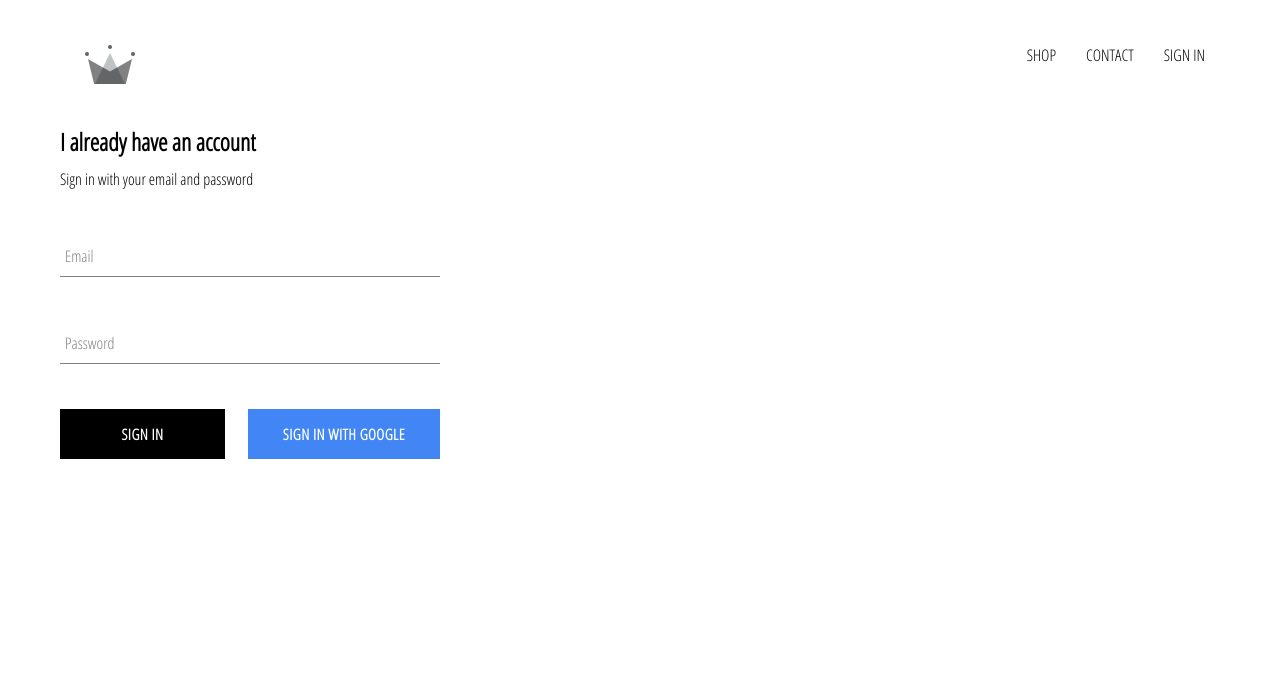
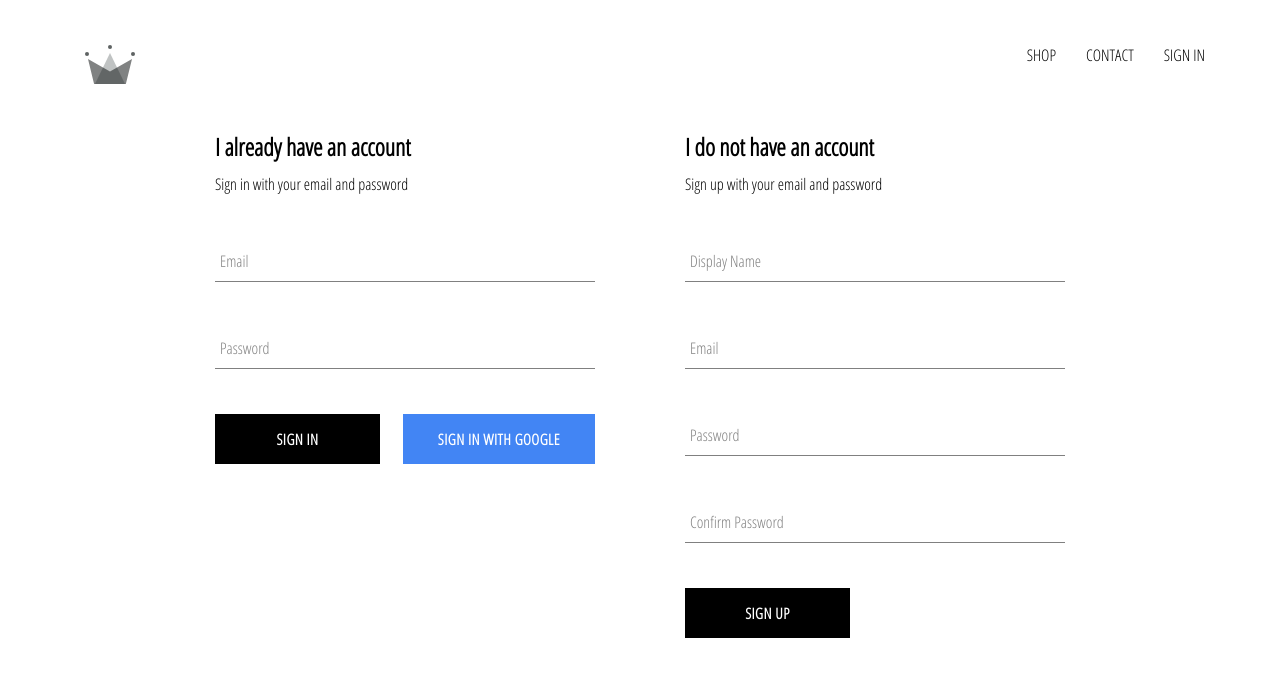
Before and after one commit to insightapps-io/shop, a React (Create React App) app: page /signin in a window 1280 px wide. Shown: the top 676 px of the page. Built offline with nearby package versions, Linux system fonts and the light colour scheme; no server answers.

Commit message:
add signup & signin using email and password with firebase

```diff
--- a/src/App.js
+++ b/src/App.js
@@ -18,7 +18,7 @@ const App = () => {
         const userRef = await createUserProfileDocument(userAuth);
         cleanupSnapShot = userRef.onSnapshot((snapShot) => {
           setCurrentUser({
-            id: snapShot.id,
+            uid: snapShot.id,
             ...snapShot.data(),
           });
         });
@@ -30,6 +30,8 @@ const App = () => {
       cleanupAuth();
     };
   }, []);
+
+  console.log(currentUser);
 
   return (
     <div>
--- a/src/components/FormInput/forminput.component.jsx
+++ b/src/components/FormInput/forminput.component.jsx
@@ -1,18 +1,20 @@
-import React from "react";
-import "./forminput.styles.scss";
+import React from 'react';
+import './forminput.styles.scss';
 
 const FormInput = ({ handleChange, label, ...otherFormInputProps }) => {
   return (
-    <div className="group">
+    <div className='group'>
       <input
-        className="form-input"
+        className='form-input'
         onChange={handleChange}
         {...otherFormInputProps}
       />
       {label ? (
         <label
           className={`${
-            otherFormInputProps.value.length ? "shrink" : ""
+            otherFormInputProps.value && otherFormInputProps.value.length
+              ? 'shrink'
+              : ''
           } form-input-label`}
         >
           {label}
--- a/src/components/SignIn/signin.component.jsx
+++ b/src/components/SignIn/signin.component.jsx
@@ -1,66 +1,66 @@
-import React from 'react';
+import React, { useState } from 'react';
 import './signin.styles.scss';
 
 import FormInput from '../../components/FormInput/forminput.component';
 import CustomButton from '../CustomButton/custombutton.component';
 
-import { signInWithGoogle } from '../../firebase/firebase.utils';
+import { auth, signInWithGoogle } from '../../firebase/firebase.utils';
 
-class SignIn extends React.Component {
-  constructor(props) {
-    super(props);
-
-    this.state = {
-      email: '',
-      password: '',
-    };
-  }
-
-  handleChange = (event) => {
-    const { name, value } = event.target;
-    this.setState({ [name]: value });
-  };
-
-  handleSubmit = (event) => {
-    event.preventDefault();
-
-    this.setState({
+function SignIn() {
+  const [signinData, setSigninData] = useState({
     email: '',
     password: '',
   });
+
+  const handleChange = (event) => {
+    const { name, value } = event.target;
+    setSigninData((prev) => {
+      return { ...prev, [name]: value };
+    });
   };
 
-  render() {
+  const handleSubmit = async (event) => {
+    event.preventDefault();
+    await auth
+      .signInWithEmailAndPassword(signinData.email, signinData.password)
+      .then(() => {
+        setSigninData({
+          email: '',
+          password: '',
+        });
+        alert('Login successfully!');
+      })
+      .catch((e) => {
+        alert(e.message);
+      });
+  };
+
   return (
     <div className='sign-in'>
       <h2 className='title'>I already have an account</h2>
       <span> Sign in with your email and password</span>
-        <form onSubmit={this.handleSubmit}>
+      <form onSubmit={handleSubmit}>
         <FormInput
           name='email'
           type='email'
           label='Email'
-            value={this.state.email}
-            onChange={this.handleChange}
+          value={signinData.email}
+          onChange={handleChange}
           required
         />
         <FormInput
           name='password'
           type='password'
           label='Password'
-            value={this.state.password}
-            onChange={this.handleChange}
+          value={signinData.password}
+          onChange={handleChange}
           required
         />
         <div className='buttons'>
-            <CustomButton type='submit' onClick={this.handleSubmit}>
+          <CustomButton type='submit' onClick={handleSubmit}>
             Sign in
           </CustomButton>
-            <CustomButton
-              type='button'
-              isGoogleSignIn
-              onClick={signInWithGoogle}
-            >
+          <CustomButton type='button' isGoogleSignIn onClick={signInWithGoogle}>
             {' '}
             Sign in with Google{' '}
           </CustomButton>
@@ -69,6 +69,5 @@ class SignIn extends React.Component {
     </div>
   );
 }
-}
 
 export default SignIn;
--- /dev/null
+++ b/src/components/SignUp/signup.component.jsx
@@ -0,0 +1,92 @@
+import React, { useState } from 'react';
+import './signup.styles.scss';
+
+import CustomButton from '../CustomButton/custombutton.component';
+import FormInput from '../FormInput/forminput.component';
+
+import { auth, createUserProfileDocument } from '../../firebase/firebase.utils';
+
+function SignUp() {
+  const [userData, setUserData] = useState({
+    displayName: '',
+    email: '',
+    password: '',
+    confirmPassword: '',
+  });
+
+  const { displayName, email, password, confirmPassword } = userData;
+
+  const handleSubmit = async (e) => {
+    e.preventDefault();
+    try {
+      const { user } = await auth.createUserWithEmailAndPassword(
+        userData.email,
+        userData.password
+      );
+
+      await createUserProfileDocument(user, { displayName });
+
+      setUserData({
+        displayName: '',
+        email: '',
+        password: '',
+        confirmPassword: '',
+      });
+    } catch (e) {
+      alert(e.message);
+    }
+  };
+
+  const handleChange = (e) => {
+    const { name, value } = e.target;
+    setUserData((prevState) => {
+      return { ...prevState, [name]: value };
+    });
+  };
+
+  return (
+    <div className='sign-up'>
+      <h2 className='title'>I do not have an account</h2>
+      <span>Sign up with your email and password</span>
+      <form className='sign-up-form' onSubmit={handleSubmit}>
+        <FormInput
+          type='text'
+          name='displayName'
+          value={displayName}
+          onChange={handleChange}
+          label='Display Name'
+          required
+        />
+        <FormInput
+          type='email'
+          name='email'
+          value={email}
+          onChange={handleChange}
+          label='Email'
+          required
+        />
+        <FormInput
+          type='password'
+          name='password'
+          value={password}
+          onChange={handleChange}
+          label='Password'
+          required
+        />
+        <FormInput
+          type='password'
+          name='confirmPassword'
+          value={confirmPassword}
+          onChange={handleChange}
+          label='Confirm Password'
+          required
+        />
+        <CustomButton type='submit' onClick={handleSubmit}>
+          Sign Up
+        </CustomButton>
+      </form>
+    </div>
+  );
+}
+
+export default SignUp;
--- /dev/null
+++ b/src/components/SignUp/signup.styles.scss
@@ -0,0 +1,9 @@
+.sign-up {
+  display: flex;
+  flex-direction: column;
+  width: 380px;
+
+  .title {
+    margin: 10px 0;
+  }
+}
--- a/src/pages/signin-signup/signin-signup.component.jsx
+++ b/src/pages/signin-signup/signin-signup.component.jsx
@@ -1,12 +1,14 @@
-import React from "react";
-import "./signin-signup.styles.scss";
+import React from 'react';
+import './signin-signup.styles.scss';
 
-import SignIn from "../../components/SignIn/signin.component";
+import SignIn from '../../components/SignIn/signin.component';
+import SignUp from '../../components/SignUp/signup.component';
 
 const SignInSignUp = () => {
   return (
-    <div className="sign-in-and-sign-up">
+    <div className='sign-in-and-sign-up'>
       <SignIn />
+      <SignUp />
     </div>
   );
 };
--- a/src/pages/signin-signup/signin-signup.styles.scss
+++ b/src/pages/signin-signup/signin-signup.styles.scss
@@ -0,0 +1,6 @@
+.sign-in-and-sign-up {
+  width: 850px;
+  display: flex;
+  justify-content: space-between;
+  margin: 30px auto;
+}
```
Lines whose indentation alone changed are shown as unchanged.
